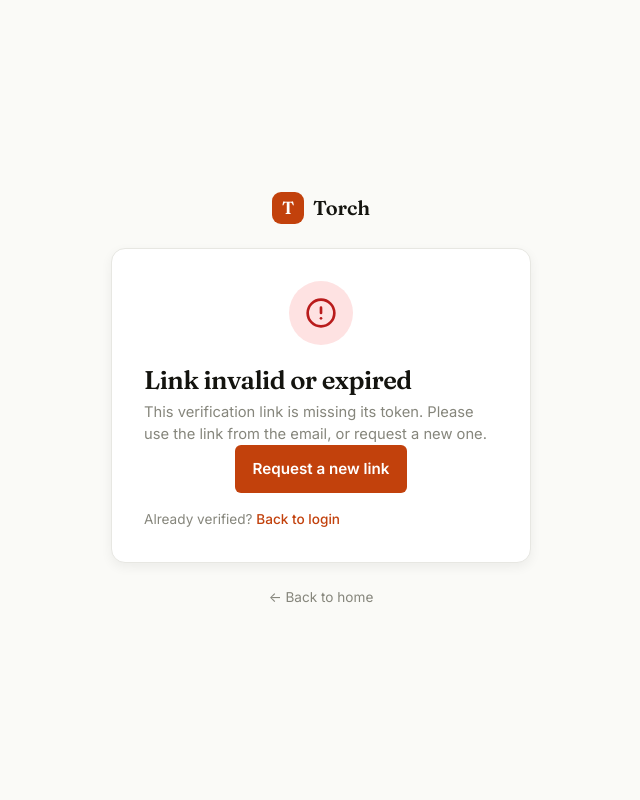
After one commit to Sajjad-mansouri/torch-blog, a Django app: page /verify-email-confirm/ in a window 1280 px wide. The commit adds this page. Shown: the whole page, without its empty margins (319-959 px from the left). Run offline with Django 5.2, Linux system fonts and the light colour scheme; parts of the project's set-up code (start-up, migrations or seed data) failed here and were passed over; some libraries are stand-ins or nearby versions.

Commit message:
feat(frontend): add email verification confirm and resend pages

```diff
--- a/accounts/api/serializers/auth.py
+++ b/accounts/api/serializers/auth.py
@@ -477,7 +477,7 @@ class RegisterSerializer(serializers.ModelSerializer):
         text_template = "accounts/register/email_verification.txt"
         html_template = "accounts/register/email_verification.html"
         verify_url = (
-            f"{protocol}://{current_site.domain}{reverse('auth:verify-email-confirm')}"
+            f"{protocol}://{current_site.domain}{reverse('verify-email-confirm')}"
             f"?uidb64={uidb64}&token={token}"
         )
 
@@ -621,7 +621,7 @@ class EmailVerificationResendSerializer(serializers.Serializer):
 
         # frontend_url = settings.FRONTEND_URL.rstrip("/")
         verify_url = (
-            f"{protocol}://{current_site.domain}{reverse('auth:verify-email-confirm')}"
+            f"{protocol}://{current_site.domain}{reverse('verify-email-confirm')}"
             f"?uidb64={uidb64}&token={token}"
         )
 
--- a/config/urls.py
+++ b/config/urls.py
@@ -38,6 +38,7 @@ simple_pages = {
     "password-reset-request": "password-reset-request",
     "password-reset-confirm": "password-reset-confirm",
     "verify-email-confirm": "verify-email-confirm",
+    "verify-email-resend": "verify-email-resend",
     "dashboard": "dashboard",
     "editor": "editor",
     "notifications": "notifications",
--- a/static/css/blog/auth.css
+++ b/static/css/blog/auth.css
@@ -440,3 +440,37 @@
   width: 32px;
   height: 32px;
 }
+
+
+/* ------------------------------------------------------------
+   Loading state with a spinner
+   Used by verify-email-confirm while it posts to the API
+   ------------------------------------------------------------ */
+
+.auth-loading-state {
+  text-align: center;
+  padding: 1rem 0;
+}
+
+.auth-loading-spinner {
+  display: inline-block;
+  width: 32px;
+  height: 32px;
+  margin: 0 auto 1.25rem;
+  border: 3px solid var(--border);
+  border-top-color: var(--accent);
+  border-radius: 50%;
+  animation: auth-spin 0.8s linear infinite;
+}
+
+@keyframes auth-spin {
+  to { transform: rotate(360deg); }
+}
+
+.auth-loading-state .auth-card__title {
+  margin-bottom: 0.5rem;
+}
+
+.auth-loading-state .auth-card__subtitle {
+  margin-bottom: 0;
+}
--- /dev/null
+++ b/static/js/blog/verify-email-confirm.js
@@ -0,0 +1,155 @@
+// static/js/blog/verify-email-confirm.js
+
+(function () {
+  const els = {
+    loading: document.getElementById('verify-loading'),
+    success: document.getElementById('verify-success'),
+    invalid: document.getElementById('verify-invalid'),
+    successMessage: document.getElementById('verify-success-message'),
+    invalidMessage: document.getElementById('verify-invalid-message'),
+    goLogin: document.getElementById('verify-go-login'),
+  };
+
+  if (!els.loading) return;
+
+  // ------------------------------------------------------------
+  // Read uidb64 and token.
+  //
+  // The inline script in <head> strips them from the URL as
+  // soon as the page loads and stores them on
+  // window.__verifyParams. Prefer that source; fall back to
+  // the query string if the inline script didn't run.
+  // ------------------------------------------------------------
+
+  const params = window.__verifyParams || {};
+  let uidb64 = params.uidb64;
+  let token = params.token;
+
+  if (!uidb64 || !token) {
+    const urlParams = new URLSearchParams(window.location.search);
+    uidb64 = uidb64 || urlParams.get('uidb64');
+    token = token || urlParams.get('token');
+  }
+
+  // ------------------------------------------------------------
+  // Preserve ?next= across the "go to login" link
+  // ------------------------------------------------------------
+
+  const nextUrl =
+    new URLSearchParams(window.location.search).get('next') || '';
+
+  if (els.goLogin && nextUrl) {
+    els.goLogin.href =
+      '/login/?next=' + encodeURIComponent(nextUrl);
+  }
+
+  // ------------------------------------------------------------
+  // State transitions
+  // ------------------------------------------------------------
+
+  function showLoading() {
+    els.loading.hidden = false;
+    els.success.hidden = true;
+    els.invalid.hidden = true;
+  }
+
+  function showSuccess(message) {
+    els.loading.hidden = true;
+    els.success.hidden = false;
+    els.invalid.hidden = true;
+    if (message) els.successMessage.textContent = message;
+    window.scrollTo({ top: 0, behavior: 'auto' });
+  }
+
+  function showInvalid(message) {
+    els.loading.hidden = true;
+    els.success.hidden = true;
+    els.invalid.hidden = false;
+    if (message) els.invalidMessage.textContent = message;
+    window.scrollTo({ top: 0, behavior: 'auto' });
+  }
+
+  // ------------------------------------------------------------
+  // If the URL didn't carry uidb64 or token, show invalid
+  // immediately. No API call — nothing to verify.
+  // ------------------------------------------------------------
+
+  if (!uidb64 || !token) {
+    showInvalid(
+      'This verification link is missing its token. Please use the ' +
+      'link from the email, or request a new one.'
+    );
+    return;
+  }
+
+  // ------------------------------------------------------------
+  // Extract a readable message from a DRF error body.
+  // ------------------------------------------------------------
+
+  function extractErrorMessage(body) {
+    if (!body) return null;
+    if (typeof body === 'string') return body;
+    if (body.detail) return body.detail;
+    if (Array.isArray(body.token) && body.token.length) return body.token[0];
+    if (Array.isArray(body.non_field_errors) && body.non_field_errors.length) {
+      return body.non_field_errors[0];
+    }
+    for (const value of Object.values(body)) {
+      if (Array.isArray(value) && value.length) return value[0];
+      if (typeof value === 'string') return value;
+    }
+    return null;
+  }
+
+  // ------------------------------------------------------------
+  // Post the token to the API
+  // ------------------------------------------------------------
+
+  async function verify() {
+    showLoading();
+
+    try {
+      const res = await fetch('/api/v1/auth/verify-email/confirm/', {
+        method: 'POST',
+        headers: { 'Content-Type': 'application/json' },
+        body: JSON.stringify({ uidb64, token }),
+      });
+
+      if (res.status === 429) {
+        showInvalid(
+          'Too many verification attempts. Please wait a moment and try again.'
+        );
+        return;
+      }
+
+      if (!res.ok) {
+        let body = null;
+        try { body = await res.json(); } catch { body = null; }
+        showInvalid(
+          extractErrorMessage(body) ||
+          'The verification link is invalid or has expired.'
+        );
+        return;
+      }
+
+      // Success.
+      let body = null;
+      try { body = await res.json(); } catch { body = null; }
+      const message =
+        (body && body.detail) ||
+        'Your email has been verified. You can now log in.';
+      showSuccess(message);
+    } catch (err) {
+      console.error(err);
+      showInvalid(
+        'Network error. Please check your connection and try again.'
+      );
+    }
+  }
+
+  // ------------------------------------------------------------
+  // Kick off on page load
+  // ------------------------------------------------------------
+
+  document.addEventListener('DOMContentLoaded', verify);
+})();
--- /dev/null
+++ b/templates/verify-email-confirm.html
@@ -0,0 +1,136 @@
+{% load static %}
+<!DOCTYPE html>
+<html lang="en">
+<head>
+  <meta charset="UTF-8">
+  <meta name="viewport" content="width=device-width, initial-scale=1.0">
+  <title>Verifying your email — Torch</title>
+
+  <!--
+    Strip uidb64 and token from the URL as soon as the page
+    loads. Placed before any external resource so the Referer
+    header never contains the token.
+  -->
+  <meta name="referrer" content="no-referrer">
+
+  <script>
+    (function () {
+      var params = new URLSearchParams(window.location.search);
+      if (params.has('token') || params.has('uidb64')) {
+        window.__verifyParams = {
+          uidb64: params.get('uidb64'),
+          token: params.get('token'),
+        };
+        window.history.replaceState({}, '', window.location.pathname);
+      }
+    })();
+  </script>
+
+  <link rel="preconnect" href="https://fonts.googleapis.com">
+  <link rel="preconnect" href="https://fonts.gstatic.com" crossorigin>
+  <link href="https://fonts.googleapis.com/css2?family=Fraunces:opsz,wght@9..144,500;9..144,600&family=Inter:wght@400;500;600&display=swap" rel="stylesheet">
+
+  <link rel="stylesheet" href="{% static 'css/blog/posts.css' %}">
+  <link rel="stylesheet" href="{% static 'css/blog/auth.css' %}">
+</head>
+<body class="auth-body">
+
+<main class="auth-page">
+
+  <a href="/" class="auth-brand" aria-label="Torch home">
+    <span class="brand__mark">T</span>
+    <span class="brand__name">Torch</span>
+  </a>
+
+  <div class="auth-card">
+
+    <!-- ============================================================
+         Loading state — auto-transitions to success or invalid
+         ============================================================ -->
+    <div id="verify-loading" class="auth-loading-state">
+
+      <div class="auth-loading-spinner" aria-hidden="true"></div>
+
+      <h1 class="auth-card__title">Verifying your email</h1>
+      <p class="auth-card__subtitle">
+        Just a moment while we confirm your address.
+      </p>
+
+    </div>
+
+    <!-- ============================================================
+         Success state
+         ============================================================ -->
+    <div id="verify-success" hidden>
+
+      <div class="auth-success">
+        <div class="auth-success__icon" aria-hidden="true">
+          <svg viewBox="0 0 24 24" fill="none" stroke="currentColor"
+               stroke-width="2" stroke-linecap="round" stroke-linejoin="round">
+            <path d="M22 11.08V12a10 10 0 1 1-5.93-9.14"/>
+            <polyline points="22 4 12 14.01 9 11.01"/>
+          </svg>
+        </div>
+
+        <h1 class="auth-card__title">Email confirmed</h1>
+        <p class="auth-card__subtitle" id="verify-success-message">
+          Your email has been verified. You can now log in.
+        </p>
+
+        <div class="auth-success__actions">
+          <a href="/login/" class="auth-submit" id="verify-go-login">
+            Go to login
+          </a>
+        </div>
+
+        <p class="auth-success__note">
+          Thanks for joining {{ site_name|default:"Torch" }}.
+        </p>
+      </div>
+
+    </div>
+
+    <!-- ============================================================
+         Invalid link state
+         ============================================================ -->
+    <div id="verify-invalid" hidden>
+
+      <div class="auth-error-icon" aria-hidden="true">
+        <svg viewBox="0 0 24 24" fill="none" stroke="currentColor"
+             stroke-width="2" stroke-linecap="round" stroke-linejoin="round">
+          <circle cx="12" cy="12" r="10"/>
+          <line x1="12" y1="8" x2="12" y2="12"/>
+          <line x1="12" y1="16" x2="12.01" y2="16"/>
+        </svg>
+      </div>
+
+      <h1 class="auth-card__title">Link invalid or expired</h1>
+      <p class="auth-card__subtitle" id="verify-invalid-message">
+        This verification link is no longer valid. It may have
+        expired, or it may have already been used.
+      </p>
+
+      <div class="auth-success__actions">
+        <a href="/verify-email-resend/" class="auth-submit">
+          Request a new link
+        </a>
+      </div>
+
+      <p class="auth-success__note">
+        Already verified?
+        <a href="/login/">Back to login</a>
+      </p>
+
+    </div>
+
+  </div>
+
+  <a href="/" class="auth-back">← Back to home</a>
+
+</main>
+
+<script src="{% static 'js/api.js' %}"></script>
+<script src="{% static 'js/blog/verify-email-confirm.js' %}"></script>
+
+</body>
+</html>
```
Also changed, not shown: static/js/blog/verify-email-resend.js (added, +156 -0 lines), templates/verify-email-resend.html (added, +125 -0 lines).
